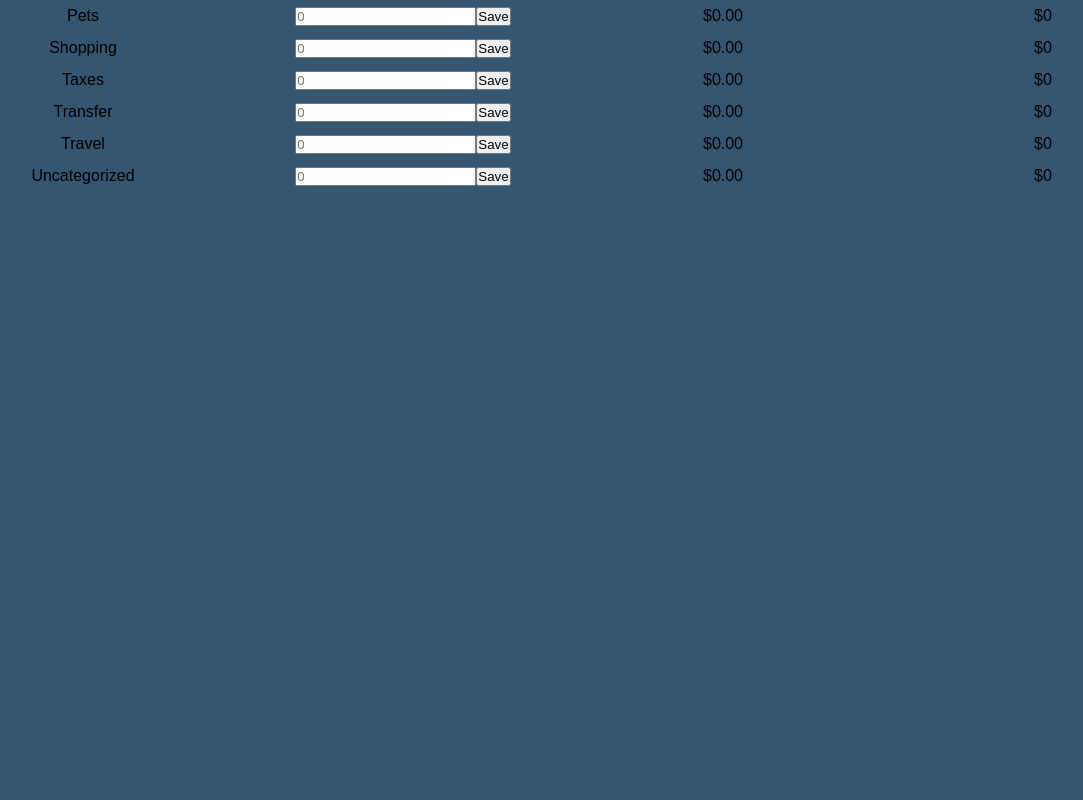
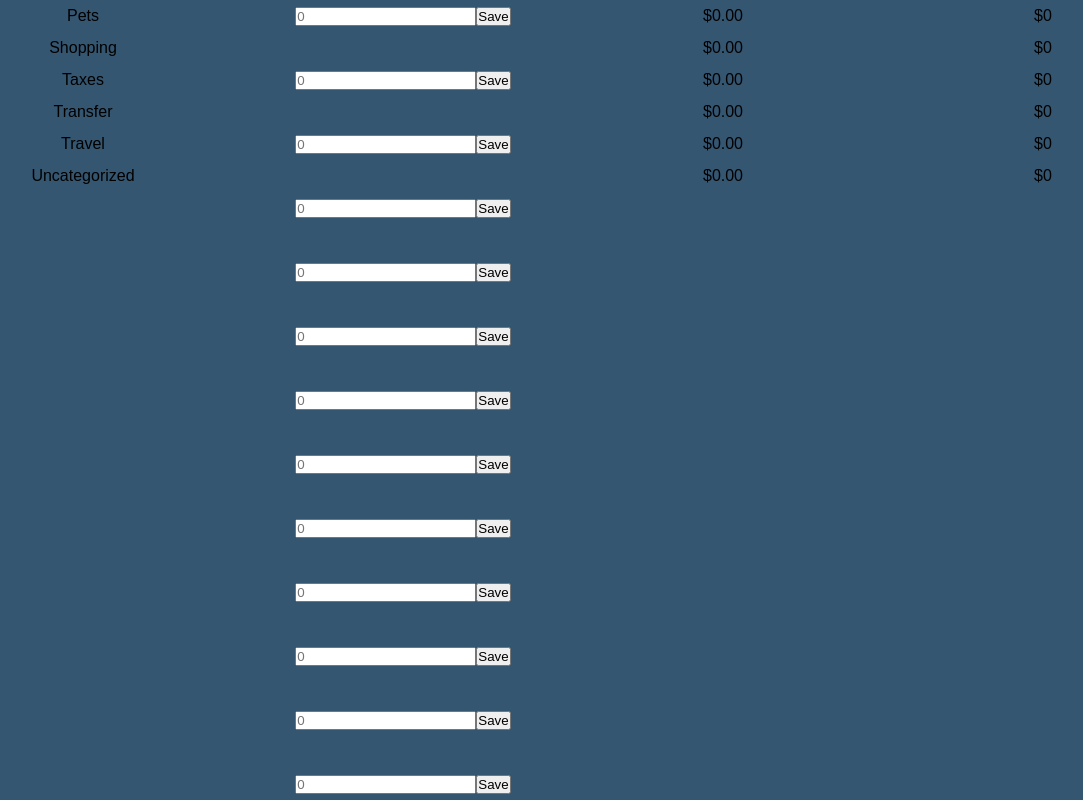
Before and after one commit to lepdiana/count-management, a React (Create React App) app in the folder client/: page /budget in a window 1280 px wide. Shown: the part 561-1361 px from the top of the page, without its empty margins (77-1160 px from the left). Before the commit the page ends 801 px from the top, so only its background shows below. Built offline with nearby package versions, Linux system fonts and the light colour scheme; no server answers; sample sign-in values are in the browser's storage.

Commit message:
needed a form for each budget input

```diff
--- a/client/src/components/BudgetForm.js
+++ b/client/src/components/BudgetForm.js
@@ -39,7 +39,7 @@ const BudgetFrom = props => {
 
     return (
         <div>
-            <form id='jsform'>
+            <form id='autoTransportForm'>
                 <input
                     type='number'
                     name='autoTransportBudget'
@@ -48,7 +48,9 @@ const BudgetFrom = props => {
                     placeholder='0'
                 />
                 <button onClick={() => {alert('hello')}}>Save</button>
+            </form>
             <br />
+            <form id='billsUtilitiesForm'>
                 <input
                     type='number'
                     name='billsUtilitiesBudget'
@@ -57,7 +59,9 @@ const BudgetFrom = props => {
                     placeholder='0'
                 />
                 <button>Save</button>
+            </form>
             <br />
+            <form id='businessServicesForm'>
                 <input
                     type='number'
                     name='businessServicesBudget'
@@ -66,7 +70,9 @@ const BudgetFrom = props => {
                     placeholder='0'
                 />
                 <button>Save</button>
+            </form>
             <br />
+            <form id='educationForm'>
                 <input
                     type='number'
                     name='educationBudget'
@@ -75,7 +81,9 @@ const BudgetFrom = props => {
                     placeholder='0'
                 />
                 <button>Save</button>
+            </form>
             <br />
+            <form id='entertainmentForm'>
                 <input
                     type='number'
                     name='entertainmentBudget'
@@ -84,7 +92,9 @@ const BudgetFrom = props => {
                     placeholder='0'
                 />
                 <button>Save</button>
+            </form>
             <br />
+            <form id='feesChargesForm'>
                 <input
                     type='number'
                     name='feesChargesBudget'
@@ -93,7 +103,9 @@ const BudgetFrom = props => {
                     placeholder='0'
                 />
                 <button>Save</button>
+            </form>
             <br />
+            <form id='financialForm'>
                 <input
                     type='number'
                     name='financialBudget'
@@ -102,7 +114,9 @@ const BudgetFrom = props => {
                     placeholder='0'
                 />
                 <button>Save</button>
+            </form>
             <br />
+            <form id='foodDiningForm'>
                 <input
                     type='number'
                     name='foodDiningBudget'
@@ -111,7 +125,9 @@ const BudgetFrom = props => {
                     placeholder='0'
                 />
                 <button>Save</button>
+            </form>
             <br />
+            <form  id='giftsDonationsForm'>
                 <input
                     type='number'
                     name='giftsDonationsBudget'
@@ -120,7 +136,9 @@ const BudgetFrom = props => {
                     placeholder='0'
                 />
                 <button>Save</button>
+            </form>
             <br />
+            <form  id='healthFitnessForm'>
                 <input
                     type='number'
                     name='healthFitnessBudget'
@@ -129,7 +147,9 @@ const BudgetFrom = props => {
                     placeholder='0'
                 />
                 <button>Save</button>
+            </form>
             <br />
+            <form id='homeForm'>
                 <input
                     type='number'
                     name='homeBudget'
@@ -138,7 +158,9 @@ const BudgetFrom = props => {
                     placeholder='0'
                 />
                 <button>Save</button>
+            </form>
             <br />
+            <form id='kidsForm'>
                 <input
                     type='number'
                     name='kidsBudget'
@@ -147,7 +169,9 @@ const BudgetFrom = props => {
                     placeholder='0'
                 />
                 <button>Save</button>
+            </form>
             <br />
+            <form id='miscExpensesForm'>
                 <input
                     type='number'
                     name='miscExpensesBudget'
@@ -156,7 +180,9 @@ const BudgetFrom = props => {
                     placeholder='0'
                 />
                 <button>Save</button>
+            </form>
             <br />
+            <form id='personalCareForm'>
                 <input
                     type='number'
                     name='personalCareBudget'
@@ -165,7 +191,9 @@ const BudgetFrom = props => {
                     placeholder='0'
                 />
                 <button>Save</button>
+            </form>
             <br />
+            <form id='petsForm'>
                 <input
                     type='number'
                     name='petsBudget'
@@ -174,7 +202,9 @@ const BudgetFrom = props => {
                     placeholder='0'
                 />
                 <button>Save</button>
+            </form>
             <br />
+            <form id='shoppingForm'>
                 <input
                     type='number'
                     name='shoppingBudget'
@@ -183,7 +213,9 @@ const BudgetFrom = props => {
                     placeholder='0'
                 />
                 <button>Save</button>
+            </form>
             <br />
+            <form id='taxes'>
                 <input
                     type='number'
                     name='taxesBudget'
@@ -192,7 +224,9 @@ const BudgetFrom = props => {
                     placeholder='0'
                 />
                 <button>Save</button>
+            </form>
             <br />
+            <form id='transferForm'>
                 <input
                     type='number'
                     name='transferBudget'
@@ -201,7 +235,9 @@ const BudgetFrom = props => {
                     placeholder='0'
                 />
                 <button>Save</button>
+            </form>
             <br />
+            <form id='travelForm'>
                 <input
                     type='number'
                     name='travelBudget'
@@ -210,7 +246,9 @@ const BudgetFrom = props => {
                     placeholder='0'
                 />
                 <button>Save</button>
+            </form>
             <br />
+            <form id='uncategorizedForm'>
                 <input
                     type='number'
                     name='uncategorizedBudget'
--- a/client/src/components/TransactionList.js
+++ b/client/src/components/TransactionList.js
@@ -39,6 +39,12 @@ function TransactionList() {
     return(
         <div className='transactionListContainer'>
             <a className="button" href="#popup1">Click here to add a transaction</a>
+            <div>
+                <p>Date</p>
+                <p>Title</p>
+                <p>Category</p>
+                <p>Amount</p>
+            </div>
             <div id="popup1" className="overlay">
                 <div className="popup">
                     <div className='addNewTransaction'>
```
Also changed, not shown: client/src/context/CrudProvider.js (+11 -0 lines). Lines whose indentation alone changed are shown as unchanged.
